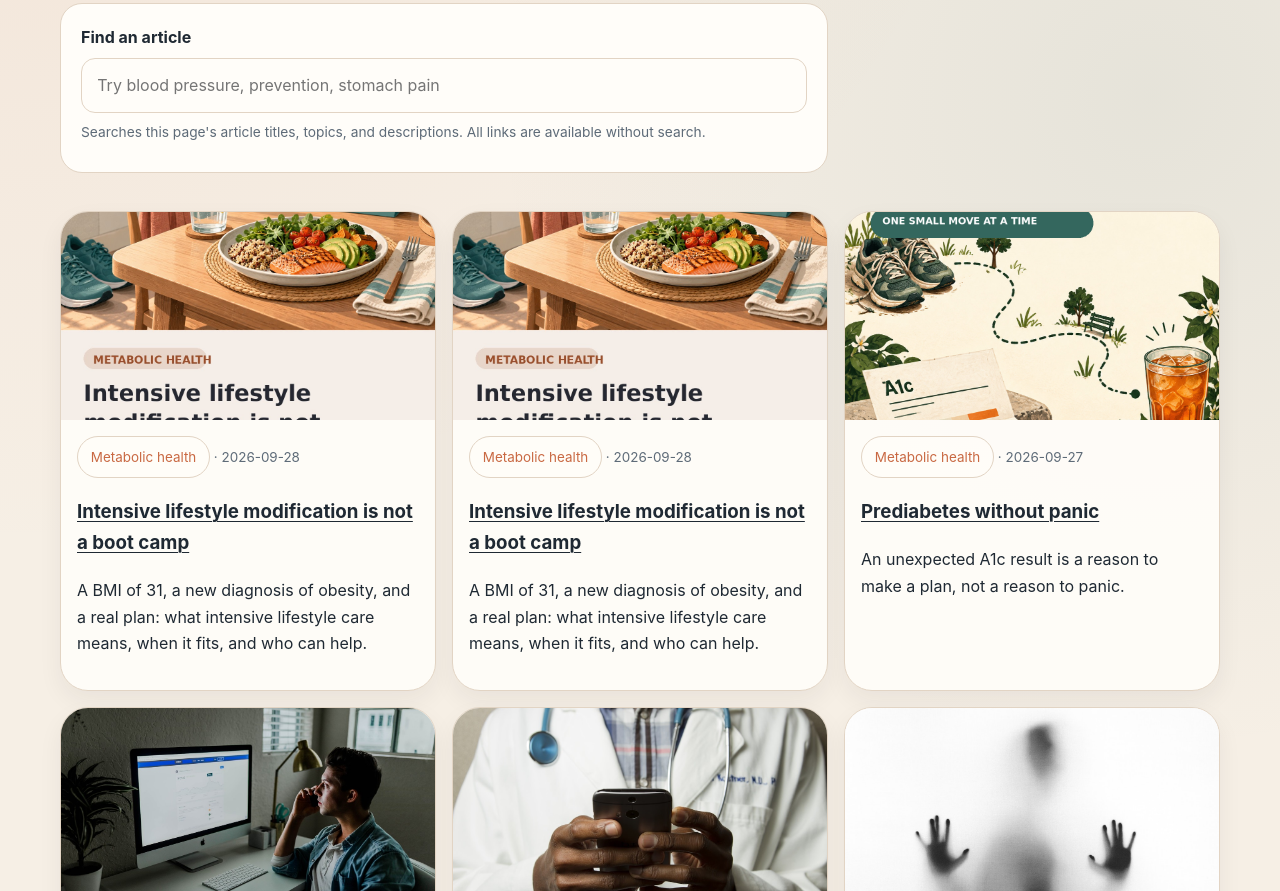
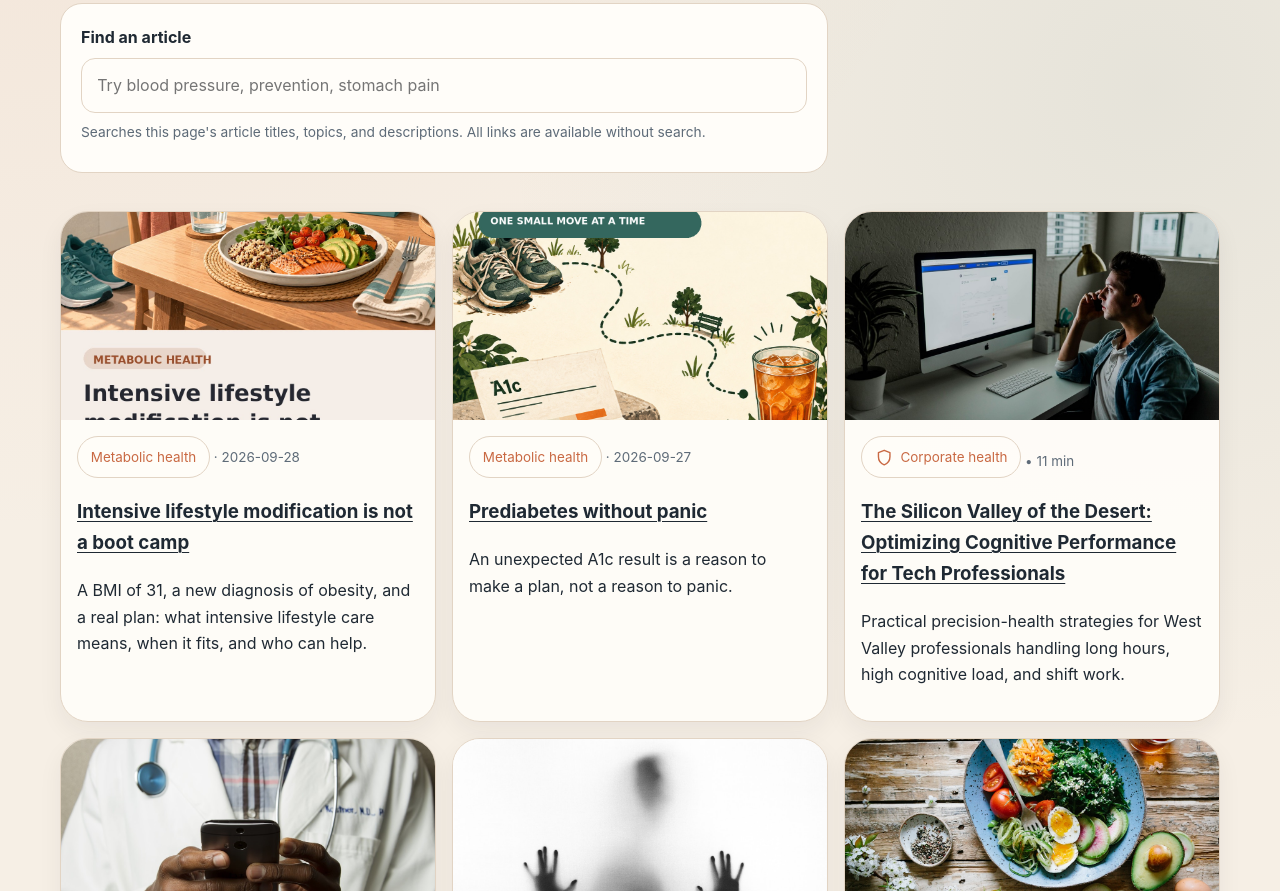
Before and after one commit to opieclawnunez/familydoc9-site, a plain HTML site: page articles.html in a window 1280 px wide. Shown: the part 517-1408 px from the top of the page. Drawn offline with Linux system fonts and the light colour scheme.

Commit message:
Remove duplicate lifestyle article card
Removed an article about intensive lifestyle modification and adjusted the footer.

```diff
--- a/articles.html
+++ b/articles.html
@@ -70,14 +70,6 @@
     </section>
     <section class="section">
       <div class="article-grid">
-        <article class="media-card">
-          <img src="assets/media/intensive-lifestyle-announcement-card.jpg" alt="Intensive lifestyle modification is not a boot camp: illustrated meal, walking shoes, and follow-up calendar" width="1080" height="1350" loading="lazy">
-          <div class="media-copy">
-            <div class="meta"><span class="category-chip">Metabolic health</span> · 2026-09-28</div>
-            <h3><a href="intensive-lifestyle-modification.html">Intensive lifestyle modification is not a boot camp</a></h3>
-            <p>A BMI of 31, a new diagnosis of obesity, and a real plan: what intensive lifestyle care means, when it fits, and who can help.</p>
-          </div>
-        </article>
         <article class="media-card">
           <img src="assets/media/intensive-lifestyle-announcement-card.jpg" alt="Intensive lifestyle modification is not a boot camp: illustrated meal, walking shoes, and follow-up calendar" width="1080" height="1350" loading="lazy">
           <div class="media-copy">
```
